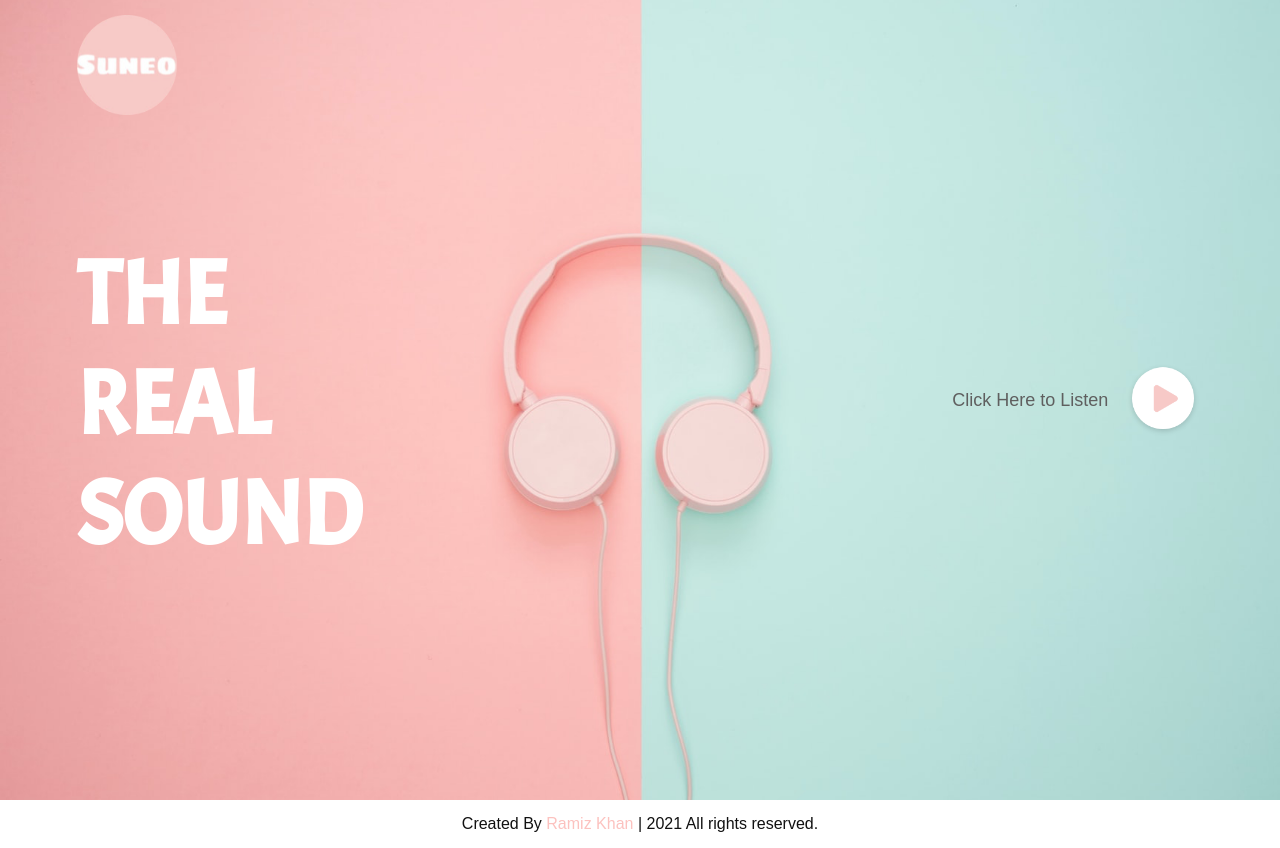
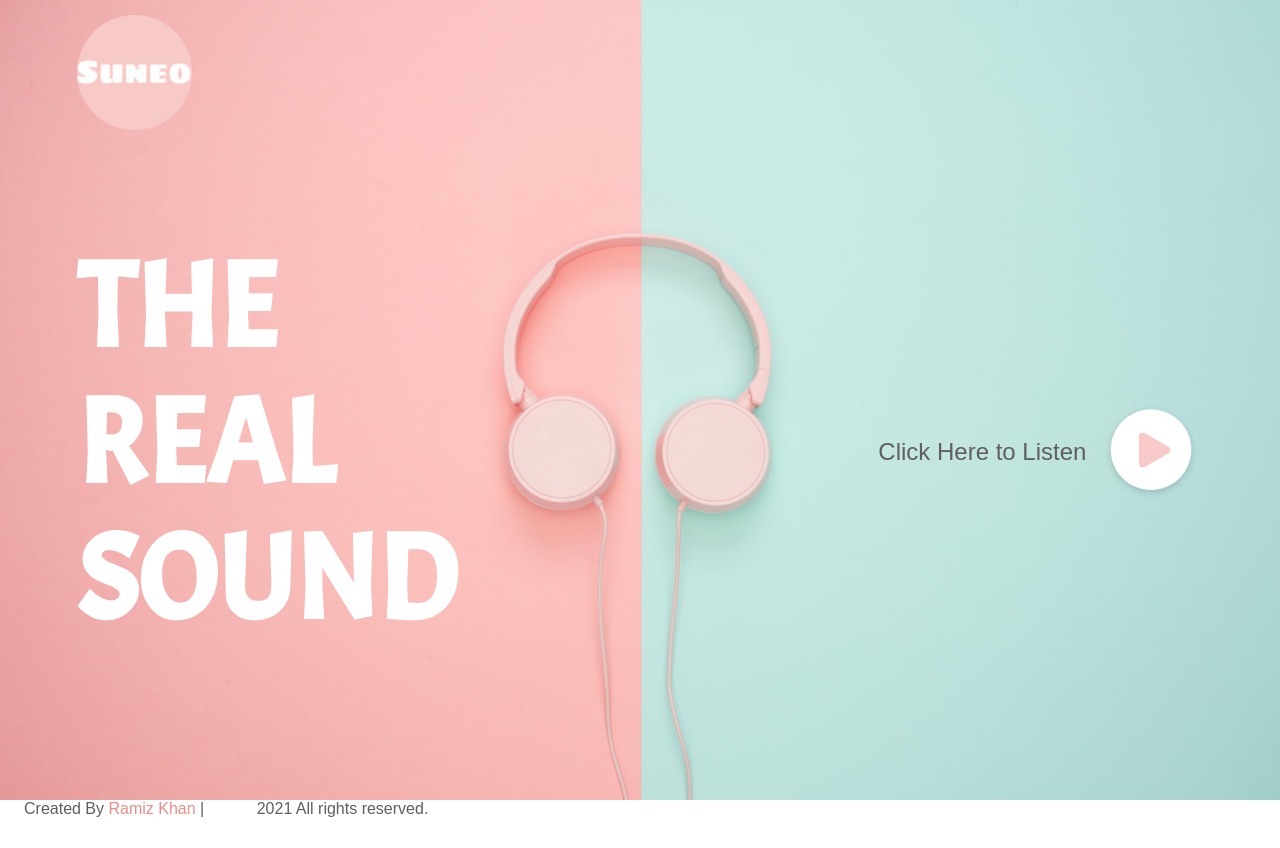
Before and after one commit to Sune0oP/ramiz-music, a plain HTML site: page index.html in a window 1280 px wide. Drawn offline with Linux system fonts and the light colour scheme.

Commit message:
Update style.css

```diff
--- a/style.css
+++ b/style.css
@@ -28,7 +28,7 @@
 }
 
 .logo {
-    width: 100px;
+    width: 9vw;
     cursor: pointer;
 
 }
@@ -46,9 +46,9 @@
 
 .left-col  h1 {
     font-family: 'Acme', sans-serif;
-    font-size: 90px;
+    font-size: 15vh;
     color: #fff;
-    line-height: 110px;
+    line-height: 17vh;
     float: left;
 
 }
@@ -56,35 +56,35 @@
 .right-col {
     float: right;
     margin-right: 6%;
-    margin-top: 120px;
+    margin-top: 20vh;
     display: flex;
     align-items: center;
 
 }
 
 .right-col p {
-    font-size: 18px;
+    font-size: 3vh;
     color: #5f5f5f;
     font-weight: 400;
-    margin-right: 15px;
+    margin-right: 1vw;
 
 }
 
 #icon {
-    width: 80px;
+    width: 13vh;
     cursor: pointer;
 }
 
-footer{
-    background: #fff;
-    padding: 15px 23px;
-    color: #111;
+span {
+    padding: 2vh 3vh;
+    color: #5f5f5f;
     text-align: center;
 }
-footer span a{
-    color: #FCC2BF;
+span a{
+    color: #EC8D87;
     text-decoration: none;
 }
-footer span a:hover{
+
+span a:hover{
     text-decoration: underline;
 }
```
